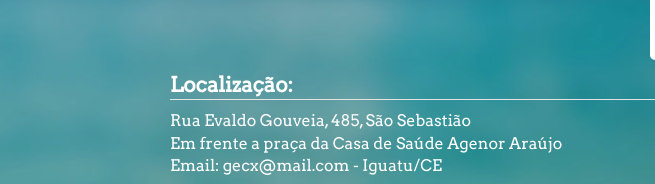
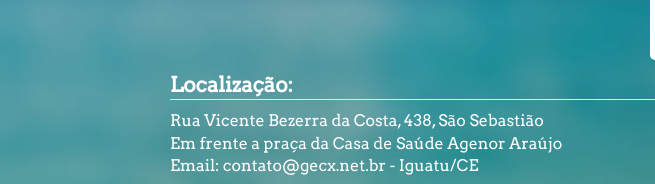
Before and after one commit to lucianobezerra/gecx.net.br, a plain HTML site: page index.html in a window 1280 px wide. Shown: the part 610-794 px from the top of the page, 0-655 px from the left. Drawn offline with Linux system fonts and the light colour scheme.

Commit message:
ajustando endereço

```diff
--- a/index.html
+++ b/index.html
@@ -28,9 +28,9 @@
 
     <div id="local">
       <h1 class="title">Localização:</h1>
-      <p>Rua Evaldo Gouveia, 485, São Sebastião</p>
+      <p>Rua Vicente Bezerra da Costa, 438, São Sebastião</p>
       <p>Em frente a praça da Casa de Saúde Agenor Araújo</p>
-      <p>Email: gecx@mail.com - Iguatu/CE</p>
+      <p>Email: contato@gecx.net.br - Iguatu/CE</p>
       <div id="map">
         <iframe
           width="100%"
```
